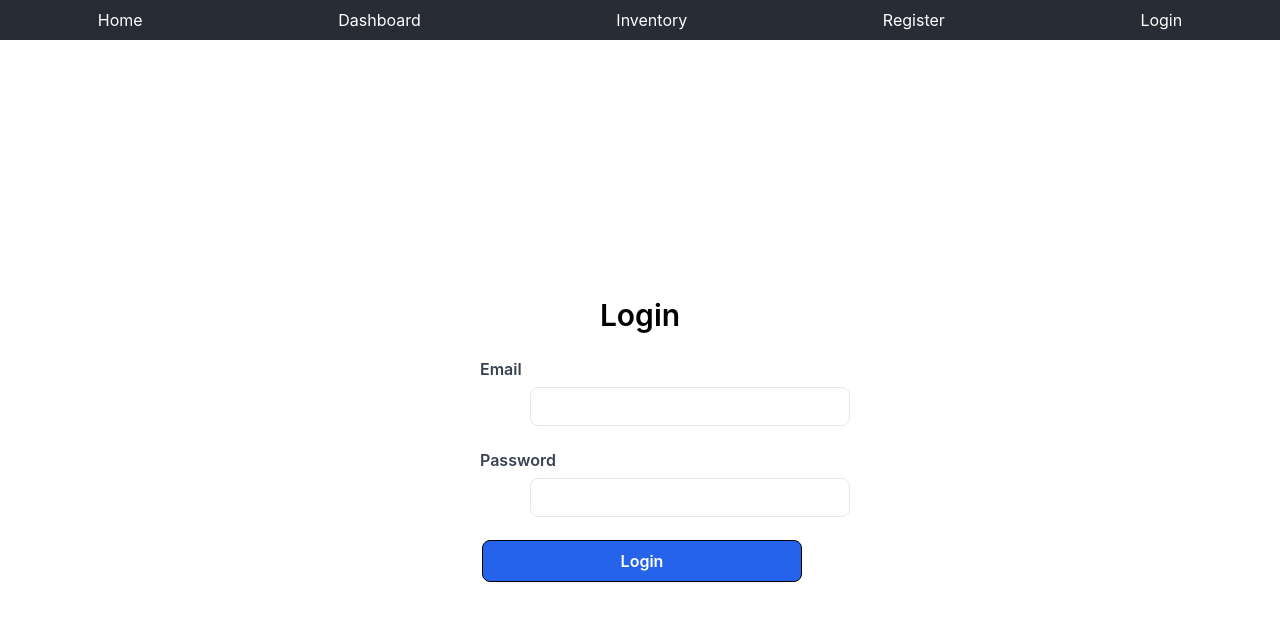
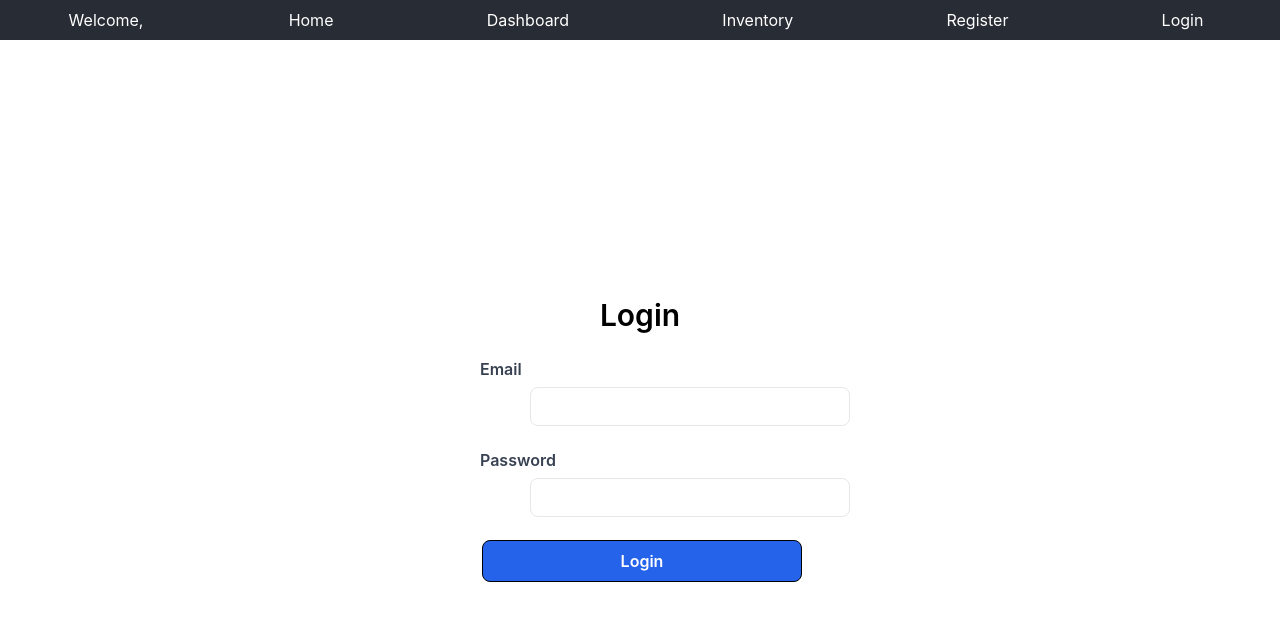
Before and after one commit to littlecorsican/base-task, a React (Create React App) app in the folder frontend/: page /login in a window 1280 px wide. Shown: the top 620 px of the page. Built offline with nearby package versions, Linux system fonts and the light colour scheme.

Commit message:
feat: add name

```diff
--- a/frontend/src/App.js
+++ b/frontend/src/App.js
@@ -34,7 +34,6 @@ export default function App() {
 
   useEffect(()=>{
     const user = localStorage.getItem('user_credentials')
-    console.log("user111", user)
     setUser(user)
   },[localStorage.getItem('user_credentials')])
 
--- a/frontend/src/pages/Layout.jsx
+++ b/frontend/src/pages/Layout.jsx
@@ -37,9 +37,9 @@ export default function Layout({  }) {
   return (
     <div className="">
         <nav className="nav_bar">
-          {/* <div className="nav_item">
-            User <img src="" />
-          </div> */}
+          <div className="m-auto text-white">
+            Welcome, {JSON.parse(global_context?.user)?.name}
+          </div>
           {
             navItem.map((value)=>{
               return <a href={value.url} key={value.url} className="m-auto">
```
Also changed, not shown: 2 other files (tests, documents, lock files or other folders).
